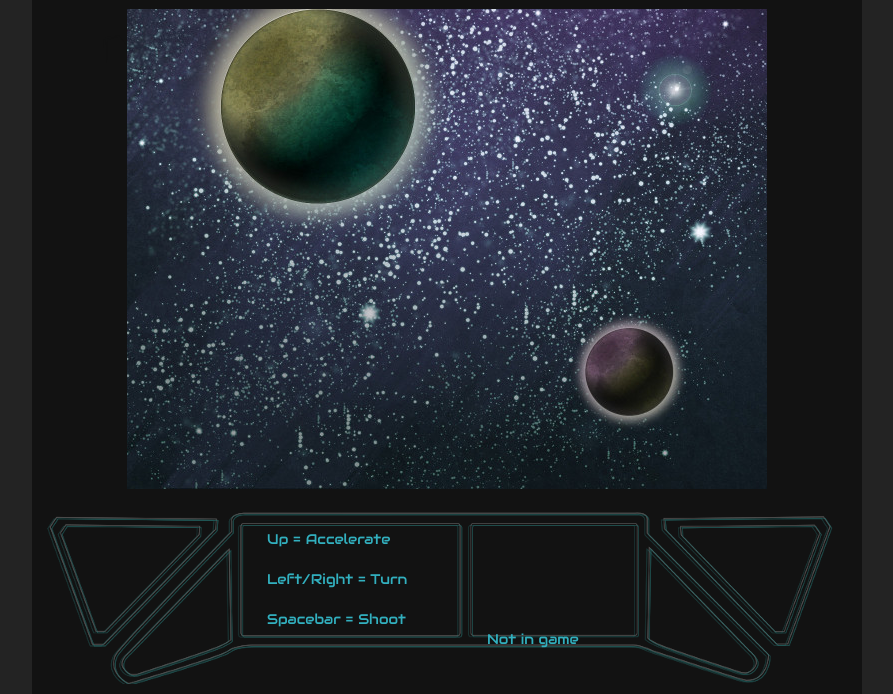
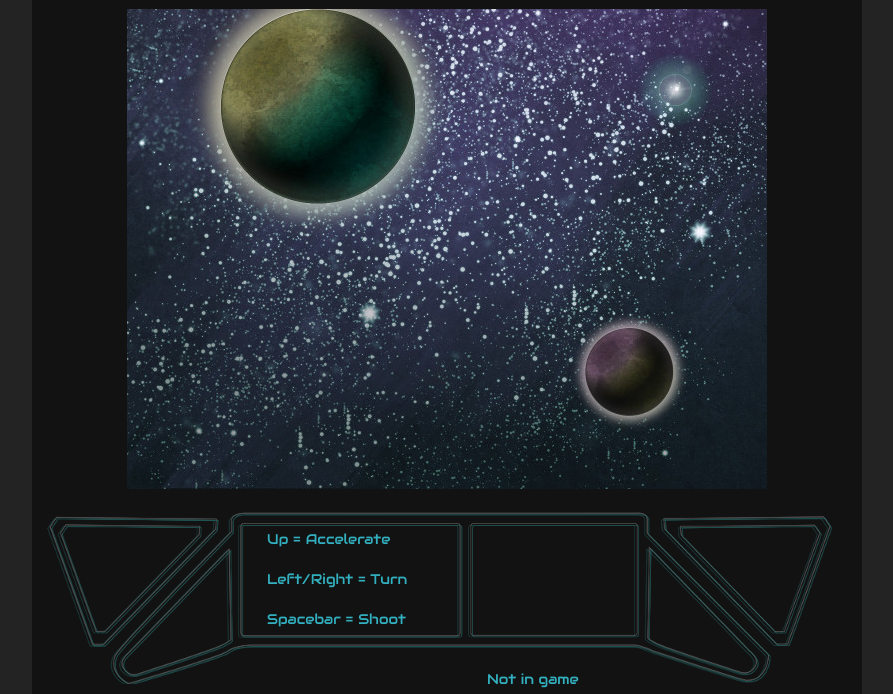
Before and after one commit to avesanen/initialv, a website with bundled scripts: page www/index.html in a window 1280 px wide. Shown: the part 146-840 px from the top of the page, without its empty margins (193-1086 px from the left). Built offline with nearby package versions, Linux system fonts and the light colour scheme; a web font is replaced by a local one.

Commit message:
Fixed statusbar position

```diff
--- a/www/css/style.css
+++ b/www/css/style.css
@@ -44,20 +44,28 @@ html, body, form, fieldset {
 }
 
 #helpdiv{
+	width:170px;
 	margin-left: 230px;
 	padding-top: 40px;
 	font-family: 'Audiowide', cursive;
 	font-size: 14px;
 	color: #32b0bf;
+	float: left;
 }
 
 #statusdiv{
-    margin-left: 450px;
     /* TODO: How to get higher? */
-    padding-top: 0px;
+	width: 170px;
+	padding-top: 40px;
+	margin-right: 200px;
     font-family: 'Audiowide', cursive;
     font-size: 14px;
     color: #32b0bf;
+
+	float: right;
+	text-align: left;
+
+	clear:both;
 }
 
 h1.title{
```
